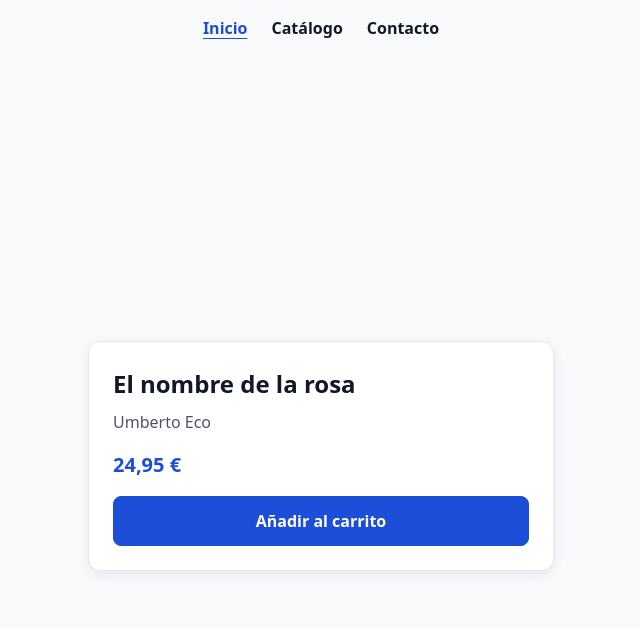
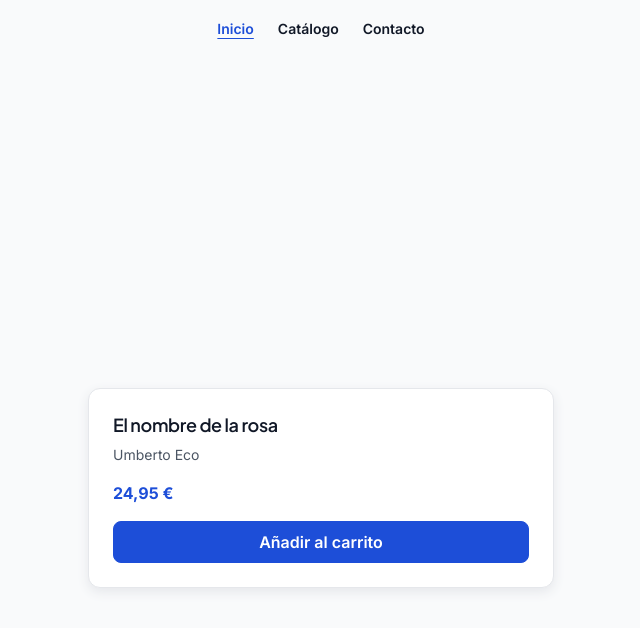
Before and after one commit to Daniel-SGL/Curso-DIW-26-27, a plain HTML site: page index.html in a window 1280 px wide. Shown: the whole page, without its empty margins (319-959 px from the left). Drawn offline with Linux system fonts and the light colour scheme.

Commit message:
Aplicar tipografía y unidades relativas de la sesión 5

```diff
--- a/css/estilos.css
+++ b/css/estilos.css
@@ -34,15 +34,59 @@
 
   /* Variable de experimento */
   --color-accent-oklch: oklch(0.65 0.18 40);
+
+  /* Tipografía */
+  --font-body: "Inter", system-ui, -apple-system, BlinkMacSystemFont, "Segoe UI", sans-serif;
+  --font-display: "Plus Jakarta Sans", system-ui, -apple-system, BlinkMacSystemFont, "Segoe UI", sans-serif;
+
+  --text-xs: 0.75rem;
+  --text-sm: 0.875rem;
+  --text-base: 1rem;
+  --text-lg: 1.125rem;
+  --text-xl: 1.25rem;
+  --text-2xl: 1.5rem;
+  --text-3xl: 1.875rem;
 }
 
 body {
-  min-height: 100vh;
+  min-height: 100dvh;
   margin: 0;
   background-color: var(--bg-page);
   color: var(--text-main);
-  font-family: system-ui, -apple-system, BlinkMacSystemFont, "Segoe UI", sans-serif;
+  font-family: var(--font-body, system-ui, sans-serif);
+  font-size: var(--text-base);
+  font-weight: 400;
   line-height: 1.5;
+}
+
+h1,
+h2,
+h3 {
+  font-family: var(--font-display, inherit);
+  letter-spacing: -0.02em;
+  text-wrap: balance;
+}
+
+h1 {
+  font-size: var(--text-2xl);
+  font-weight: 700;
+  line-height: 1.25;
+}
+
+h2 {
+  font-size: var(--text-xl);
+  font-weight: 600;
+  line-height: 1.3;
+}
+
+h3 {
+  font-size: var(--text-lg);
+  font-weight: 600;
+  line-height: 1.35;
+}
+
+p {
+  max-width: 65ch;
 }
 
 nav {
@@ -59,7 +103,9 @@ nav {
 
   a {
     color: var(--text-main);
+    font-size: var(--text-sm);
     font-weight: 600;
+    line-height: 1.4;
     text-decoration: none;
 
     &:hover {
@@ -77,7 +123,7 @@ nav {
 main {
   display: grid;
   place-items: center;
-  min-height: calc(100vh - 4rem);
+  min-height: 100dvh;
   padding: 2rem 1rem;
 }
 
@@ -104,29 +150,37 @@ main {
   .card-title {
     margin: 0;
     color: var(--text-main);
-    font-size: 1.5rem;
+    font-family: var(--font-display, inherit);
+    font-size: var(--text-lg);
+    font-weight: 600;
+    line-height: 1.35;
   }
 
   .card-author {
     margin: 0;
     color: var(--text-muted);
+    font-size: var(--text-sm);
+    line-height: 1.4;
   }
 
   .card-price {
     margin: 0.5rem 0;
     color: var(--brand);
-    font-size: 1.25rem;
+    font-size: var(--text-base);
     font-weight: 700;
+    line-height: 1.5;
   }
 
   .btn-buy {
-    padding: 0.75rem 1rem;
+    padding: 0.5em 1em;
     border: 1px solid var(--brand);
     border-radius: 0.5rem;
     background-color: var(--brand);
     color: var(--bg-card);
     font: inherit;
+    font-size: var(--text-base);
     font-weight: 600;
+    line-height: 1.5;
     cursor: pointer;
     transition: background-color 160ms ease, border-color 160ms ease;
 
@@ -141,3 +195,46 @@ main {
     }
   }
 }
+
+/* Escala tipográfica de Figma */
+.text-display {
+  font-size: var(--text-3xl);
+  font-weight: 700;
+  line-height: 1.2;
+}
+
+.text-h1 {
+  font-size: var(--text-2xl);
+  font-weight: 700;
+  line-height: 1.25;
+}
+
+.text-h2 {
+  font-size: var(--text-xl);
+  font-weight: 600;
+  line-height: 1.3;
+}
+
+.text-h3 {
+  font-size: var(--text-lg);
+  font-weight: 600;
+  line-height: 1.35;
+}
+
+.text-body {
+  font-size: var(--text-base);
+  font-weight: 400;
+  line-height: 1.5;
+}
+
+.text-body-small {
+  font-size: var(--text-sm);
+  font-weight: 400;
+  line-height: 1.4;
+}
+
+.text-caption {
+  font-size: var(--text-xs);
+  font-weight: 500;
+  line-height: 1.3;
+}
--- a/index.html
+++ b/index.html
@@ -8,6 +8,12 @@
       content="La Trastienda, tu librería personal de libros favoritos."
     />
     <title>La Trastienda | Inicio</title>
+    <link rel="preconnect" href="https://fonts.googleapis.com" />
+    <link rel="preconnect" href="https://fonts.gstatic.com" crossorigin />
+    <link
+      href="https://fonts.googleapis.com/css2?family=Inter:wght@400;500;600;700&family=Plus+Jakarta+Sans:wght@600;700&display=swap"
+      rel="stylesheet"
+    />
     <link rel="stylesheet" href="css/estilos.css" />
   </head>
   <body>
--- a/trastienda-ud4/css/estilos.css
+++ b/trastienda-ud4/css/estilos.css
@@ -34,15 +34,59 @@
 
   /* Variable de experimento */
   --color-accent-oklch: oklch(0.65 0.18 40);
+
+  /* Tipografía */
+  --font-body: "Inter", system-ui, -apple-system, BlinkMacSystemFont, "Segoe UI", sans-serif;
+  --font-display: "Plus Jakarta Sans", system-ui, -apple-system, BlinkMacSystemFont, "Segoe UI", sans-serif;
+
+  --text-xs: 0.75rem;
+  --text-sm: 0.875rem;
+  --text-base: 1rem;
+  --text-lg: 1.125rem;
+  --text-xl: 1.25rem;
+  --text-2xl: 1.5rem;
+  --text-3xl: 1.875rem;
 }
 
 body {
-  min-height: 100vh;
+  min-height: 100dvh;
   margin: 0;
   background-color: var(--bg-page);
   color: var(--text-main);
-  font-family: system-ui, -apple-system, BlinkMacSystemFont, "Segoe UI", sans-serif;
+  font-family: var(--font-body, system-ui, sans-serif);
+  font-size: var(--text-base);
+  font-weight: 400;
   line-height: 1.5;
+}
+
+h1,
+h2,
+h3 {
+  font-family: var(--font-display, inherit);
+  letter-spacing: -0.02em;
+  text-wrap: balance;
+}
+
+h1 {
+  font-size: var(--text-2xl);
+  font-weight: 700;
+  line-height: 1.25;
+}
+
+h2 {
+  font-size: var(--text-xl);
+  font-weight: 600;
+  line-height: 1.3;
+}
+
+h3 {
+  font-size: var(--text-lg);
+  font-weight: 600;
+  line-height: 1.35;
+}
+
+p {
+  max-width: 65ch;
 }
 
 nav {
@@ -59,7 +103,9 @@ nav {
 
   a {
     color: var(--text-main);
+    font-size: var(--text-sm);
     font-weight: 600;
+    line-height: 1.4;
     text-decoration: none;
 
     &:hover {
@@ -77,7 +123,7 @@ nav {
 main {
   display: grid;
   place-items: center;
-  min-height: calc(100vh - 4rem);
+  min-height: 100dvh;
   padding: 2rem 1rem;
 }
 
@@ -104,29 +150,37 @@ main {
   .card-title {
     margin: 0;
     color: var(--text-main);
-    font-size: 1.5rem;
+    font-family: var(--font-display, inherit);
+    font-size: var(--text-lg);
+    font-weight: 600;
+    line-height: 1.35;
   }
 
   .card-author {
     margin: 0;
     color: var(--text-muted);
+    font-size: var(--text-sm);
+    line-height: 1.4;
   }
 
   .card-price {
     margin: 0.5rem 0;
     color: var(--brand);
-    font-size: 1.25rem;
+    font-size: var(--text-base);
     font-weight: 700;
+    line-height: 1.5;
   }
 
   .btn-buy {
-    padding: 0.75rem 1rem;
+    padding: 0.5em 1em;
     border: 1px solid var(--brand);
     border-radius: 0.5rem;
     background-color: var(--brand);
     color: var(--bg-card);
     font: inherit;
+    font-size: var(--text-base);
     font-weight: 600;
+    line-height: 1.5;
     cursor: pointer;
     transition: background-color 160ms ease, border-color 160ms ease;
 
@@ -141,3 +195,46 @@ main {
     }
   }
 }
+
+/* Escala tipográfica de Figma */
+.text-display {
+  font-size: var(--text-3xl);
+  font-weight: 700;
+  line-height: 1.2;
+}
+
+.text-h1 {
+  font-size: var(--text-2xl);
+  font-weight: 700;
+  line-height: 1.25;
+}
+
+.text-h2 {
+  font-size: var(--text-xl);
+  font-weight: 600;
+  line-height: 1.3;
+}
+
+.text-h3 {
+  font-size: var(--text-lg);
+  font-weight: 600;
+  line-height: 1.35;
+}
+
+.text-body {
+  font-size: var(--text-base);
+  font-weight: 400;
+  line-height: 1.5;
+}
+
+.text-body-small {
+  font-size: var(--text-sm);
+  font-weight: 400;
+  line-height: 1.4;
+}
+
+.text-caption {
+  font-size: var(--text-xs);
+  font-weight: 500;
+  line-height: 1.3;
+}
```
Also changed, not shown: trastienda-ud4/carrito.html (+5 -0 lines), trastienda-ud4/index.html (+6 -0 lines).
